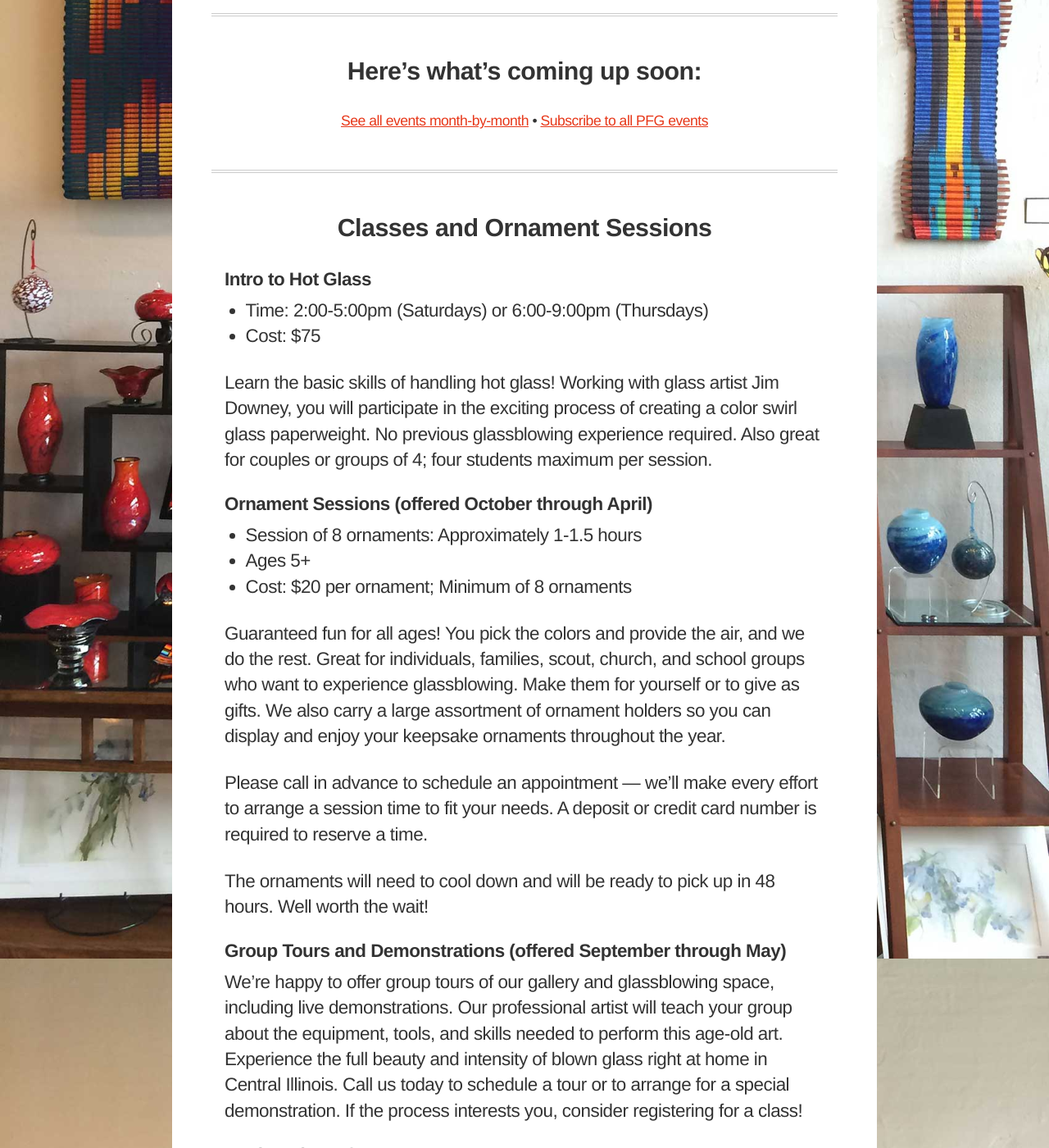
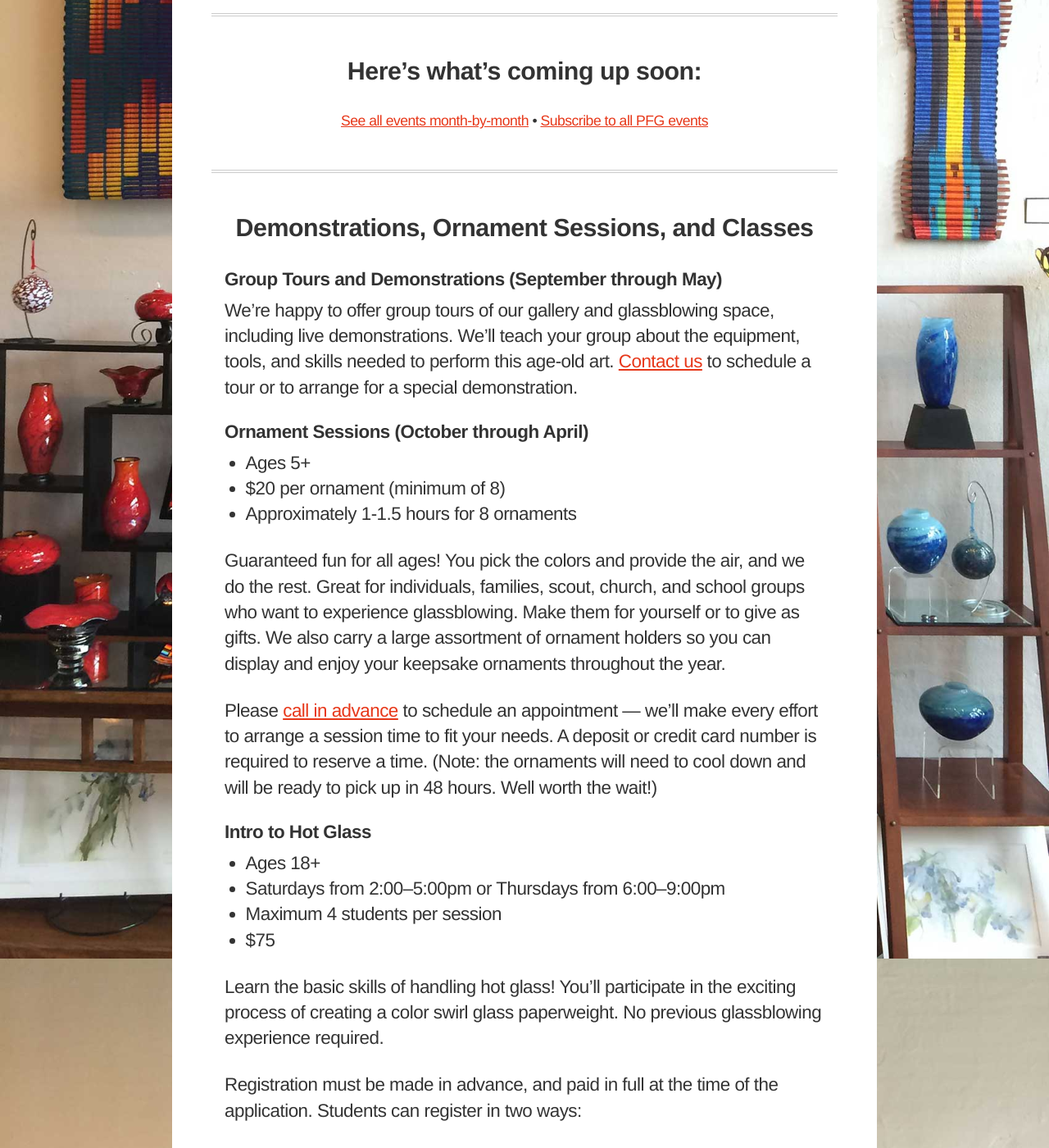
Before and after one commit to prairiefireglass/prairiefireglass.github.io, a Jekyll site: the page built from events/index.html, in a window 1280 px wide and 1400 px high, scrolled down 538 px. Shown: the whole window at 82% size. Built offline with Jekyll 4.4.1, drawn with Linux system fonts in a browser that asks for light colours; nearby versions of some CDN libraries; some of the changed text lies outside the part shown.

Commit message:
Copy edits

```diff
--- a/events/index.html
+++ b/events/index.html
@@ -27,38 +27,38 @@ layout: home
 
     <hr>
 
-    <h1>Classes and Ornament Sessions</h1>
-    <h2>Intro to Hot Glass</h2>
-    <ul>
-      <li>Time: 2:00-5:00pm (Saturdays) or 6:00-9:00pm (Thursdays)</li>
-      <li>Cost: $75</li>
-    </ul>
+    <h1>Demonstrations, Ornament Sessions, and Classes</h1>
+    <a name="demos"></a>
+    <h2>Group Tours and Demonstrations (September through May)</h2>
     <p>
-      Learn the basic skills of handling hot glass! Working with glass artist Jim Downey, you will participate in the exciting process of creating a color swirl glass paperweight. No previous glassblowing experience required. Also great for couples or groups of 4; four students maximum per session.
+      We&rsquo;re happy to offer group tours of our gallery and glassblowing space, including live demonstrations. We&rsquo;ll teach your group about the equipment, tools, and skills needed to perform this age-old art. <a href="/contact/">Contact us</a> to schedule a tour or to arrange for a special demonstration.
     </p>
 
-    <h2>Ornament Sessions (offered October through April)</h2>
+    <a name="ornaments"></a>
+    <h2>Ornament Sessions (October through April)</h2>
     <ul>
-      <li>Session of 8 ornaments: Approximately 1-1.5 hours</li>
       <li>Ages 5+</li>
-      <li>Cost: $20 per ornament; Minimum of 8 ornaments</li>
+      <li>$20 per ornament (minimum of 8)</li>
+      <li>Approximately 1-1.5 hours for 8 ornaments</li>
     </ul>
     <p>
       Guaranteed fun for all ages! You pick the colors and provide the air, and we do the rest. Great for individuals, families, scout, church, and school groups who want to experience glassblowing. Make them for yourself or to give as gifts. We also carry a large assortment of ornament holders so you can display and enjoy your keepsake ornaments throughout the year.
     </p>
     <p>
-      Please call in advance to schedule an appointment — we’ll make every effort to arrange a session time to fit your needs. A deposit or credit card number is required to reserve a time.
-    </p>
-    <p>
-      The ornaments will need to cool down and will be ready to pick up in 48 hours. Well worth the wait!
+      Please <a href="/contact/">call in advance</a> to schedule an appointment — we’ll make every effort to arrange a session time to fit your needs. A deposit or credit card number is required to reserve a time. (Note: the ornaments will need to cool down and will be ready to pick up in 48 hours. Well worth the wait!)
     </p>
 
-    <h2>Group Tours and Demonstrations (offered September through May)</h2>
+    <a name="classes"></a>
+    <h2>Intro to Hot Glass</h2>
+    <ul>
+      <li>Ages 18+</li>
+      <li>Saturdays from 2:00–5:00pm or Thursdays from 6:00–9:00pm</li>
+      <li>Maximum 4 students per session</li>
+      <li>$75</li>
+    </ul>
     <p>
-      We&rsquo;re happy to offer group tours of our gallery and glassblowing space, including live demonstrations. Our professional artist will teach your group about the equipment, tools, and skills needed to perform this age-old art. Experience the full beauty and intensity of blown glass right at home in Central Illinois. Call us today to schedule a tour or to arrange for a special demonstration. If the process interests you, consider registering for a class!
+      Learn the basic skills of handling hot glass! You&rsquo;ll participate in the exciting process of creating a color swirl glass paperweight. No previous glassblowing experience required.
     </p>
-
-    <h2>Registration Info</h2>
     <p>
       Registration must be made in advance, and paid in full at the time of the application. Students can register in two ways:
     </p>
@@ -70,10 +70,7 @@ layout: home
       Students will be admitted on a first-come, first-served basis. Classes fill up quickly, and waiting lists are maintained for all filled classes. Applicants will be notified, should space become available.
     </p>
     <p>
-      If it is necessary for Prairie Fire Glass to cancel a class for any reason, students will be notified and will be offered the option of another class or a refund.
-    </p>
-    <p>
-      Glassblowing students must be at least 18 years of age. Wear cotton clothing – we recommend long pants and long sleeves, and sturdy shoes with closed toes. Please bring sunglasses.
+      If it&rsquo;s necessary for Prairie Fire Glass to cancel a class for any reason, students will be notified and will be offered the option of another class or a refund.
     </p>
   </article>
 </section>
```
